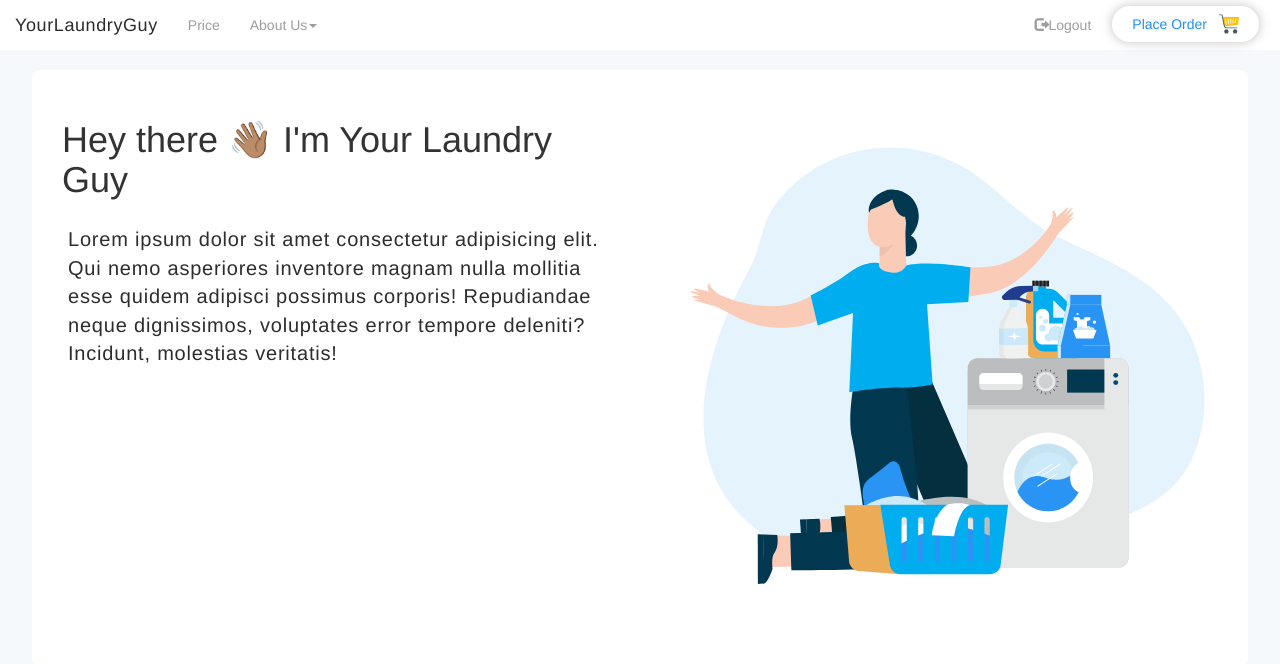
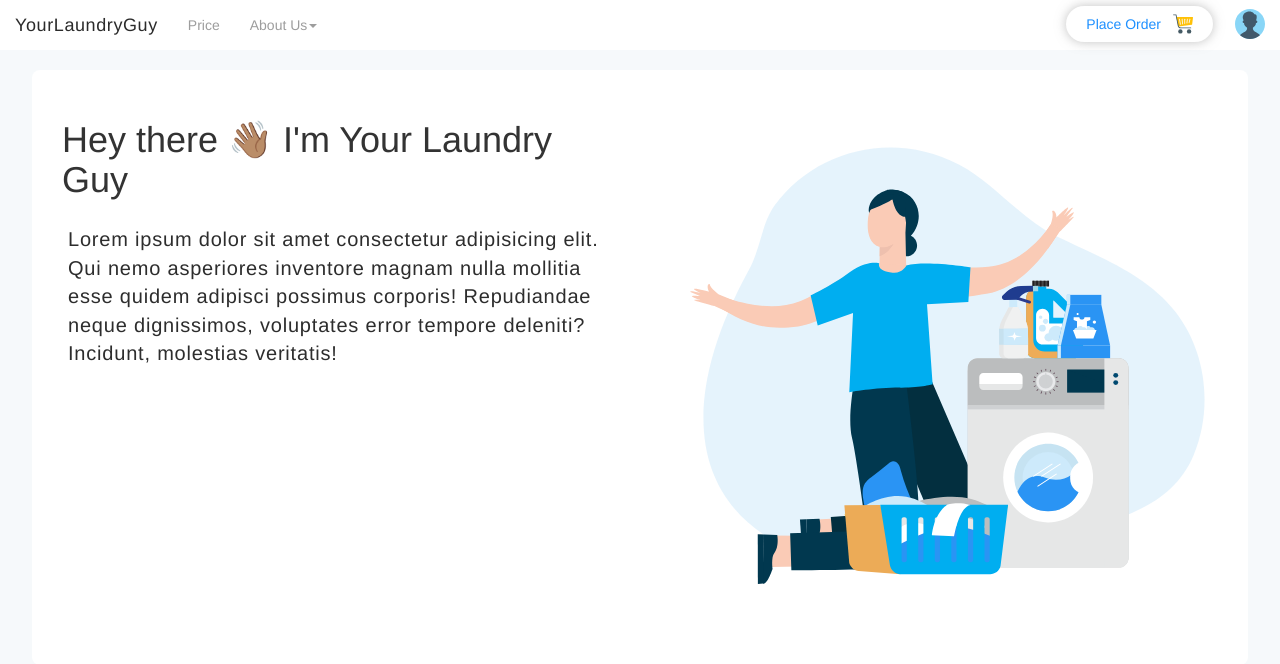
Before and after one commit to paik1/YourLaundryGuy, a Django app: page /home/ in a window 1280 px wide. Shown: the top 664 px of the page. Run offline with Django 3.2, Linux system fonts and the light colour scheme; a user stored in the database is signed in; some libraries are stand-ins or nearby versions.

Commit message:
Updated UI for logout by adding avatar image

```diff
--- a/yourlaundryguy/static/css/base.css
+++ b/yourlaundryguy/static/css/base.css
@@ -47,6 +47,25 @@ body {
 
 .dropdown-menu {
   border-radius: 6px;
+}
+
+.navbar-right {
+  display: flex !important;
+}
+
+.nav-avatar {
+  margin: auto;
+}
+
+.nav-avatar > img {
+  width: 30px;
+  height: 30px;
+  margin-left: 16px;
+}
+
+.nav-avatar > img:hover{
+  transform: scale(1.1) !important;
+  transition: transform 0.2s ease-out;
 }
 
 .place-order-btn {
--- a/yourlaundryguy/templates/base.html
+++ b/yourlaundryguy/templates/base.html
@@ -52,7 +52,9 @@
         </div>
         <div class="collapse navbar-collapse" id="myNavbar">
           <ul class="nav navbar-nav">
-            <li><a class="nav-option-btn" href="{% url 'pricing' %}">Price</a></li>
+            <li>
+              <a class="nav-option-btn" href="{% url 'pricing' %}">Price</a>
+            </li>
             <li class="dropdown">
               <a
                 class="dropdown-toggle nav-option-btn"
@@ -68,17 +70,28 @@
             </li>
           </ul>
           <ul class="nav navbar-nav navbar-right">
-            {% if user.is_authenticated %}
-            <li>
-              <a href="{% url 'logout1' %}"
-                ><span class="glyphicon glyphicon-log-out"></span>Logout</a
-              >
-            </li>
-            {% endif %}
             <li class="place-order-btn">
               <a class="order-btn-txt" href="#">Place Order</a>
               <img src="{% static 'images/carts.svg' %}" alt="cart-icon" />
             </li>
+            {% if user.is_authenticated %}
+            <div class="dropdown nav-avatar">
+              <img
+                src="{% static 'images/avatar.svg' %}"
+                alt="avatar"
+                class="dropdown-toggle"
+                id="dropdownMenu1"
+                data-toggle="dropdown"
+                aria-haspopup="true"
+                aria-expanded="true"
+              />
+              <ul class="dropdown-menu" aria-labelledby="dropdownMenu1">
+                <li><a href="#">Profile</a></li>
+                <li><a href="#">Order History</a></li>
+                <li><a href="{% url 'logout1' %}">Logout</a></li>
+              </ul>
+            </div>
+            {% endif %}
           </ul>
         </div>
       </div>
```
Also changed, not shown: yourlaundryguy/static/images/avatar.svg (added).
